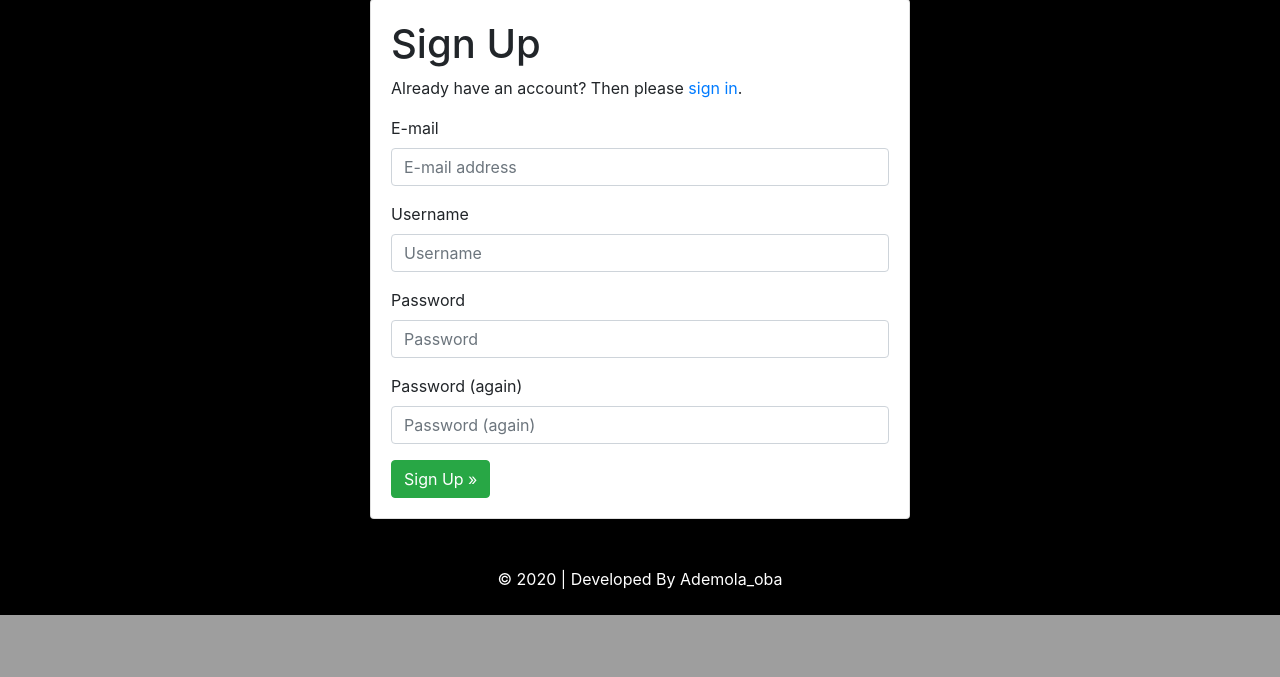
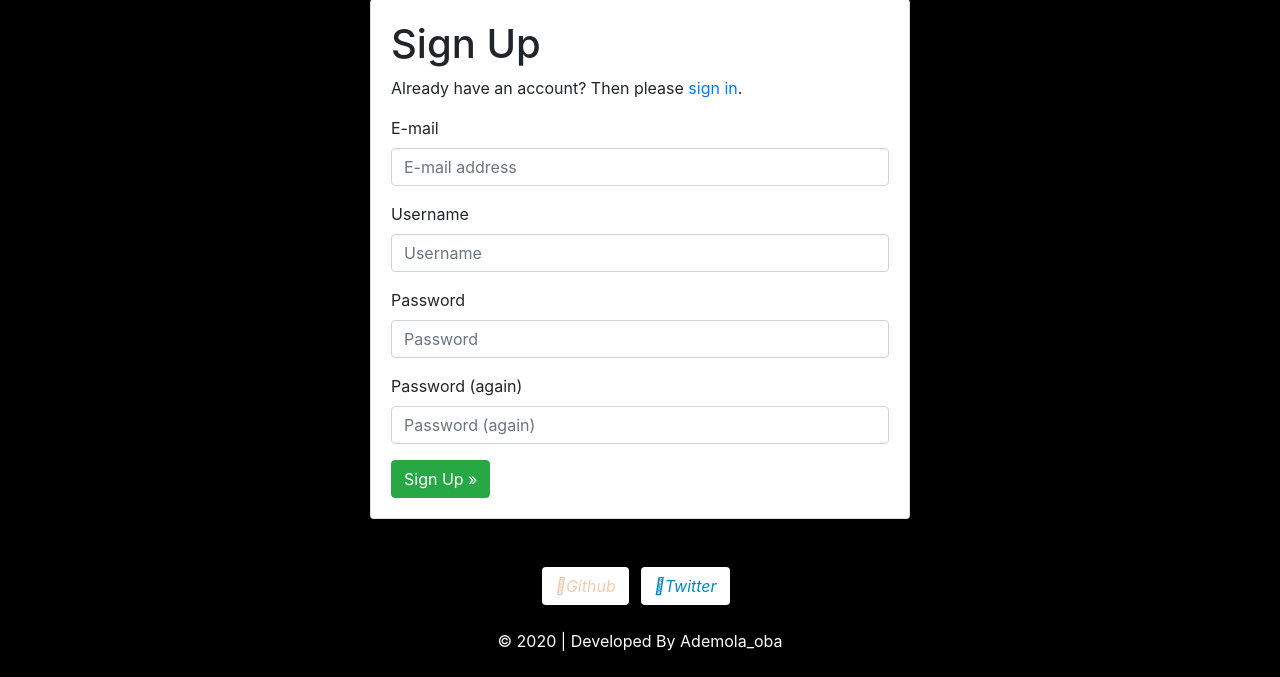
Before and after one commit to Jokotoye18/todoapp, a Django app: page /accounts/signup/ in a window 1280 px wide. Shown: the part 1083-1760 px from the top of the page. Before the commit the page ends 1698 px from the top, so only its background shows below. Run offline with Django 3.2, Linux system fonts and the light colour scheme; some libraries are stand-ins or nearby versions.

Commit message:
contact and template updates

```diff
--- a/templates/base.html
+++ b/templates/base.html
@@ -65,6 +65,10 @@
 
     </div>
     {% endblock %}
+    <div class="my-4 text-center">
+        <a style="color: #f4cbb2;" class="btn bg-white mr-2" href="https://github.com/Jokotoye18"><i class="fab fa-github github">Github</i></a>
+        <a style="color: #008abe;" class="btn bg-white mr-2" href="https://twitter.com/AkinJokotoye"><i class="fab fa-twitter twitter">Twitter</i></a>
+    </div>
     <div class="text-center rounded text-white">
         <div class="my-4">
             <p>© 2020 | Developed By Ademola_oba</p>
```
